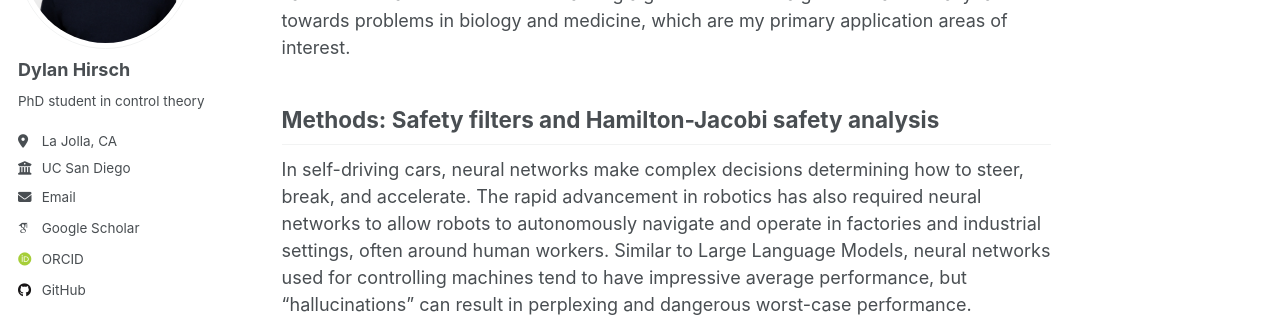
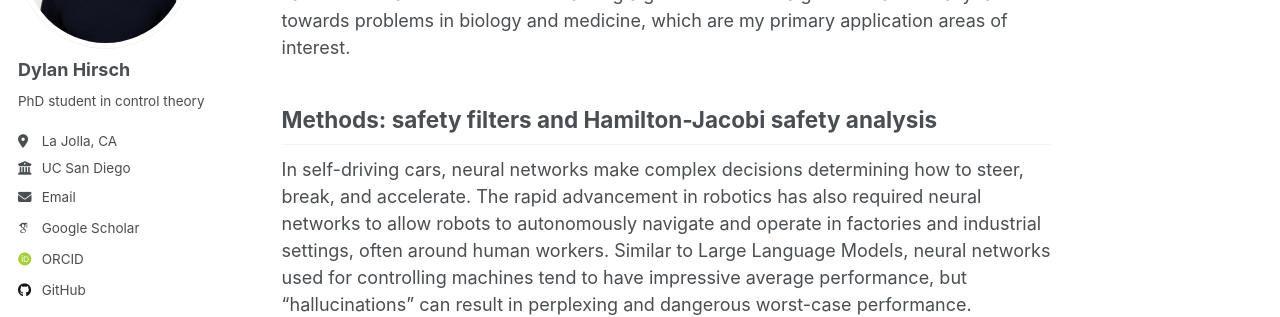
Before and after one commit to dylan-hirsch/dylan-hirsch.github.io, a Jekyll site: the page built from _research/research.md, in a window 1280 px wide and 1400 px high. Shown: the part 243-560 px from the top of the window. Built offline with Jekyll 4.4.1, drawn with Linux system fonts in a browser that asks for light colours; some web fonts are replaced; a script that is not in the unit is left out; some of the changed text lies outside the part shown.

```diff
--- a/_research/research.md
+++ b/_research/research.md
@@ -7,7 +7,7 @@ author_profile: true
 
 My research uses methods from applied mathematics and computer science to develop safer control and reinforcement learning algorithms. These algorithms are usually tailored towards problems in biology and medicine, which are my primary application areas of interest.
 
-## Methods: Safety filters and Hamilton-Jacobi safety analysis
+## Methods: safety filters and Hamilton-Jacobi safety analysis
 In self-driving cars, neural networks make complex decisions determining how to steer, break, and accelerate. The rapid advancement in robotics has also required neural networks to allow robots to autonomously navigate and operate in factories and industrial settings, often around human workers. Similar to Large Language Models, neural networks used for controlling machines tend to have impressive average performance, but “hallucinations” can result in perplexing and dangerous worst-case performance.
 
 To solve this issue, one can use safety filters, algorithms that predict potential danger and switch to a safer backup algorithm. It is often unclear, however, when to switch algorithms and what the safe algorithm should do. Advances in applied mathematics and computing, in particular the development of Hamilton-Jacobi safety analysis, are now allowing us to use mathematical models of a technological system to automatically synthesize these safety filters. While these algorithms currently work very well for small (i.e. low-dimensional) models, they are computationally intractable for large ones.
@@ -27,7 +27,7 @@ If one supplies a pharmacokinetic / pharmacodynamic (PKPD) model to the algorith
 While such an approach holds much promise, biological models tend to be much higher-dimensional than drone models and pharmacological tasks can be more intricate.
 I am working on biology-motivated model reduction and reinforcement learning algorithms to bridge these gaps.
 
-## Beyond: Feedback control in biological systems
+## Beyond: feedback control in biological systems
 Biological systems are experts at feedback control.
 Brains, for example, are essentially the physical implementation of a highly complex feedback control algorithm, and neuroscience research has led to rapid improvements in reinforcement learning.
 
```
